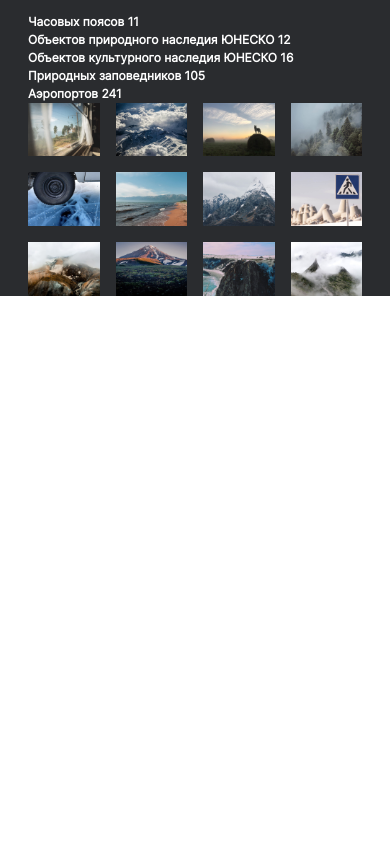
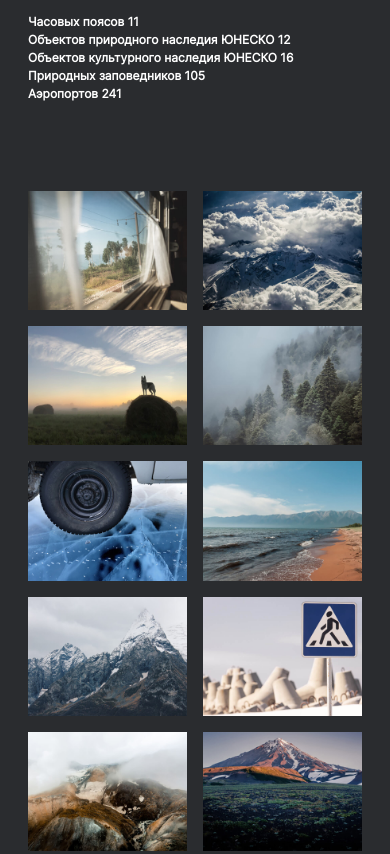
Before and after one commit to magman394/russian-travel, a plain HTML site: page index.html in a window 390 px wide. Shown: the part 1398-2252 px from the top of the page. Before the commit the page ends 1694 px from the top, so only its background shows below. Drawn offline with Linux system fonts and the light colour scheme.

Commit message:
50% сделано

```diff
--- a/blocks/photo-grid/photo-grid.css
+++ b/blocks/photo-grid/photo-grid.css
@@ -1,7 +1,32 @@
 .photo-grid {
   display: grid;
-  max-width: 100%;
+  margin: 92px -48px 0;
   grid-template-columns: repeat(4, 1fr);
   grid-template-rows: repeat(3, 1fr);
   gap: 16px;
 }
+@media (max-width: 1024px) {
+  .photo-grid {
+    grid-template-columns: repeat(3, 1fr);
+    grid-template-rows: repeat(4, 1fr);
+    margin: 92px 0 0;
+    gap: 14px;
+  }
+}
+
+@media (max-width: 768px) {
+  .photo-grid {
+    grid-template-columns: repeat(2, 1fr);
+    grid-template-rows: repeat(6, 1fr);
+    margin: 88px 0 0;
+    gap: 16px;
+  }
+}
+@media (max-width: 320px) {
+  .photo-grid {
+    grid-template-columns: repeat(1, 1fr);
+    grid-template-rows: repeat(12, 1fr);
+    margin: 64px 0 0;
+    gap: 12px;
+  }
+}
```
